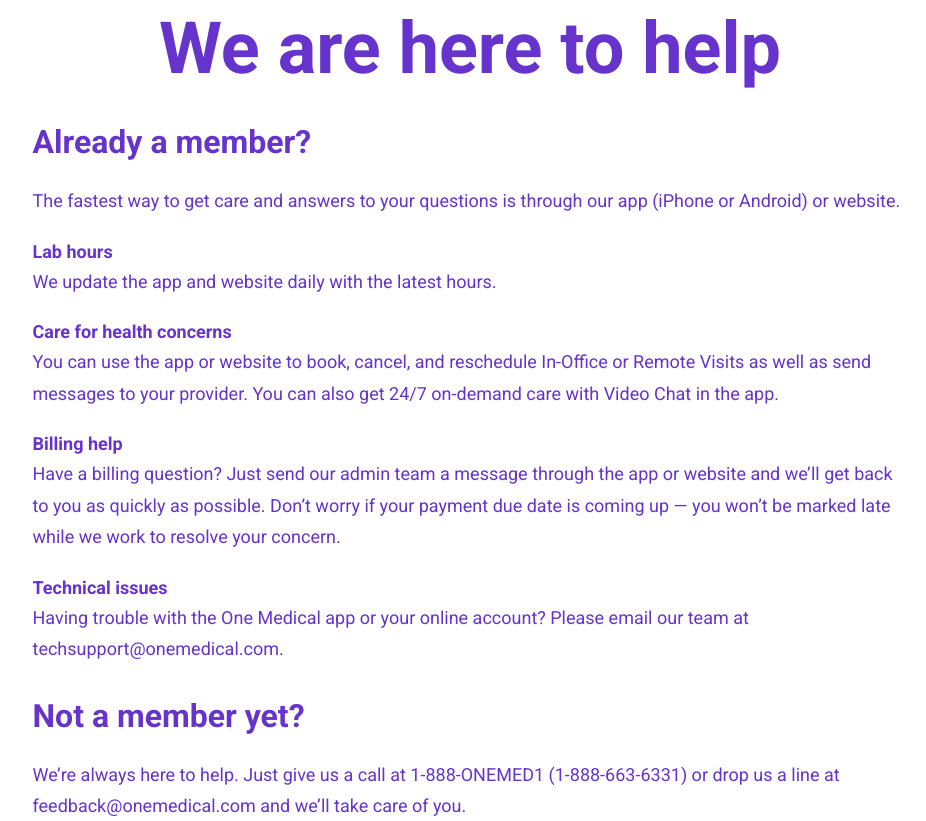
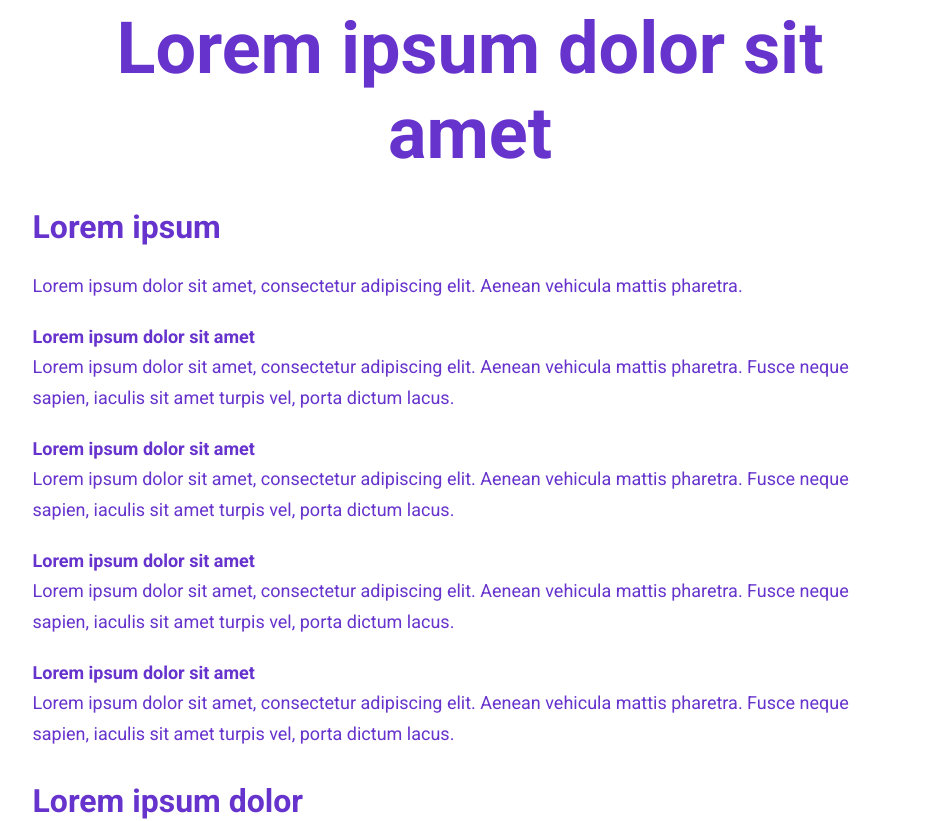
Before and after one commit to AndreiV03/med-consulting, a Next.js app: page /contact in a window 1280 px wide. Shown: the part 940-1761 px from the top of the page, without its empty margins (170-1096 px from the left). Built offline with nearby package versions, Linux system fonts and the light colour scheme.

Commit message:
Update contact.tsx

```diff
--- a/pages/contact.tsx
+++ b/pages/contact.tsx
@@ -11,30 +11,30 @@
       </div>
 
       <div className={styles.content}>
-        <h2>We are here to help</h2>
+        <h2>Lorem ipsum dolor sit amet</h2>
         <div className={styles.container}>
-          <h3>Already a member?</h3>
-          <p>The fastest way to get care and answers to your questions is through our app (iPhone or Android) or website.</p>
+          <h3>Lorem ipsum</h3>
+          <p>Lorem ipsum dolor sit amet, consectetur adipiscing elit. Aenean vehicula mattis pharetra.</p>
         </div>
         <div className={styles.container}>
-          <h4>Lab hours</h4>
-          <p>We update the app and website daily with the latest hours.</p>
+          <h4>Lorem ipsum dolor sit amet</h4>
+          <p>Lorem ipsum dolor sit amet, consectetur adipiscing elit. Aenean vehicula mattis pharetra. Fusce neque sapien, iaculis sit amet turpis vel, porta dictum lacus.</p>
         </div>
         <div className={styles.container}>
-          <h4>Care for health concerns</h4>
-          <p>You can use the app or website to book, cancel, and reschedule In-Office or Remote Visits as well as send messages to your provider. You can also get 24/7 on-demand care with Video Chat in the app.</p>
+          <h4>Lorem ipsum dolor sit amet</h4>
+          <p>Lorem ipsum dolor sit amet, consectetur adipiscing elit. Aenean vehicula mattis pharetra. Fusce neque sapien, iaculis sit amet turpis vel, porta dictum lacus.</p>
         </div>
         <div className={styles.container}>
-          <h4>Billing help</h4>
-          <p>Have a billing question? Just send our admin team a message through the app or website and we’ll get back to you as quickly as possible. Don’t worry if your payment due date is coming up — you won’t be marked late while we work to resolve your concern.</p>
+          <h4>Lorem ipsum dolor sit amet</h4>
+          <p>Lorem ipsum dolor sit amet, consectetur adipiscing elit. Aenean vehicula mattis pharetra. Fusce neque sapien, iaculis sit amet turpis vel, porta dictum lacus.</p>
         </div>
         <div className={styles.container}>
-          <h4>Technical issues</h4>
-          <p>Having trouble with the One Medical app or your online account? Please email our team at techsupport@onemedical.com.</p>
+          <h4>Lorem ipsum dolor sit amet</h4>
+          <p>Lorem ipsum dolor sit amet, consectetur adipiscing elit. Aenean vehicula mattis pharetra. Fusce neque sapien, iaculis sit amet turpis vel, porta dictum lacus.</p>
         </div>
         <div className={styles.container}>
-          <h3>Not a member yet?</h3>
-          <p>We’re always here to help. Just give us a call at 1-888-ONEMED1 (1-888-663-6331) or drop us a line at feedback@onemedical.com and we’ll take care of you.</p>
+          <h3>Lorem ipsum dolor</h3>
+          <p>Lorem ipsum dolor sit amet, consectetur adipiscing elit. Aenean vehicula mattis pharetra.</p>
         </div>
 
         <h2>Contact information</h2>
```
